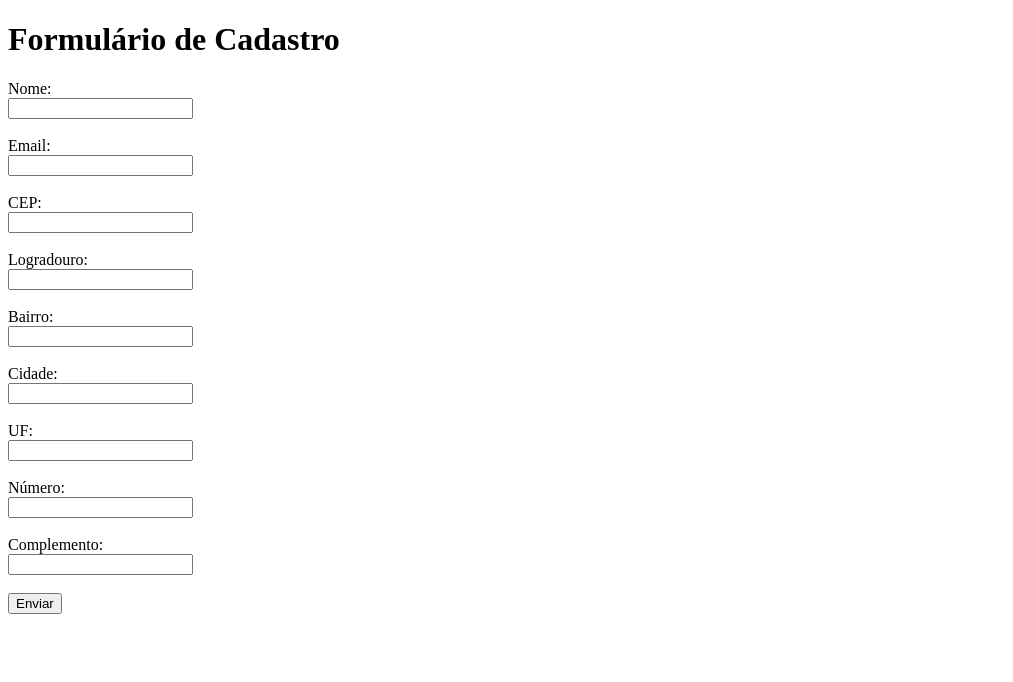
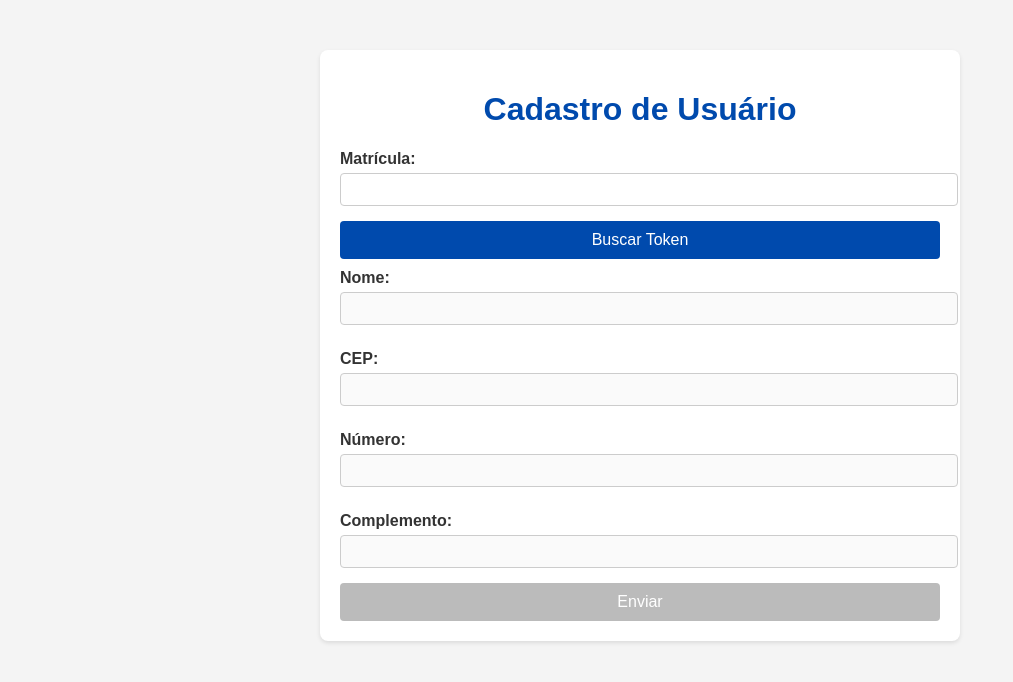
Before and after one commit to cassol-dev/dreamy-snowflake, a website: page index.html in a window 1280 px wide. Shown: the whole page, without its empty margins (0-1013 px from the left). Drawn offline with Linux system fonts and the light colour scheme.

Commit message:
implementar css cassol

```diff
--- a/index.html
+++ b/index.html
@@ -1,55 +1,35 @@
 <!DOCTYPE html>
-<html lang="en">
+<html lang="pt-BR">
   <head>
     <meta charset="UTF-8" />
     <meta name="viewport" content="width=device-width, initial-scale=1.0" />
-    <title>Formulário com Busca de CEP</title>
+    <title>Formulário Cassol Style</title>
+    <link rel="stylesheet" href="style.css" />
   </head>
   <body>
-    <h1>Formulário de Cadastro</h1>
-    <form id="registrationForm">
-      <label for="name">Nome:</label><br />
-      <input type="text" id="name" name="name" required /><br /><br />
+    <div class="container">
+      <h1 class="title">Cadastro de Usuário</h1>
+      <form id="registrationForm">
+        <label for="matricula">Matrícula:</label>
+        <input type="text" id="matricula" required />
+        <button type="button" id="buscarToken">Buscar Token</button>
 
-      <label for="email">Email:</label><br />
-      <input type="email" id="email" name="email" required /><br /><br />
+        <label for="nome">Nome:</label>
+        <input type="text" id="nome" readonly disabled />
 
-      <label for="cep">CEP:</label><br />
-      <input
-        type="text"
-        id="cep"
-        name="cep"
-        required
-        maxlength="8"
-        pattern="[0-9]{8}"
-      /><br /><br />
+        <label for="cep">CEP:</label>
+        <input type="text" id="cep" required disabled />
 
-      <label for="logradouro">Logradouro:</label><br />
-      <input
-        type="text"
-        id="logradouro"
-        name="logradouro"
-        readonly
-      /><br /><br />
+        <label for="numero">Número:</label>
+        <input type="text" id="numero" required disabled />
 
-      <label for="bairro">Bairro:</label><br />
-      <input type="text" id="bairro" name="bairro" readonly /><br /><br />
+        <label for="complemento">Complemento:</label>
+        <input type="text" id="complemento" disabled />
 
-      <label for="cidade">Cidade:</label><br />
-      <input type="text" id="cidade" name="cidade" readonly /><br /><br />
+        <div class="g-recaptcha" data-sitekey="YOUR_SITE_KEY_HERE"></div>
 
-      <label for="uf">UF:</label><br />
-      <input type="text" id="uf" name="uf" readonly /><br /><br />
-
-      <label for="numero">Número:</label><br />
-      <input type="text" id="numero" name="numero" required /><br /><br />
-
-      <label for="complemento">Complemento:</label><br />
-      <input type="text" id="complemento" name="complemento" /><br /><br />
-
-      <button type="submit">Enviar</button>
-    </form>
-
-    <script src="script.js"></script>
+        <button type="submit" id="enviarForm" disabled>Enviar</button>
+      </form>
+    </div>
   </body>
 </html>
--- a/script.js
+++ b/script.js
@@ -1,45 +1,47 @@
-document.getElementById("cep").addEventListener("blur", async function () {
-  const cep = this.value.replace(/\D/g, ""); // Remove qualquer caractere que não seja número
+document
+  .getElementById("buscarToken")
+  .addEventListener("click", async function () {
+    const matricula = document.getElementById("matricula").value;
 
-  if (cep.length === 8) {
+    if (!matricula) {
+      alert("Por favor, informe a matrícula.");
+      return;
+    }
+
     try {
-      const response = await fetch(`https://viacep.com.br/ws/${cep}/json/`);
+      const response = await fetch(
+        `https://sua-api.com/token?matricula=${matricula}`
+      );
       if (response.ok) {
         const data = await response.json();
+        document.getElementById("nome").value = data.nome; // Preenche o nome do usuário
+        sessionStorage.setItem("token", data.token); // Armazena o token para uso posterior
 
-        if (data.erro) {
-          alert("CEP não encontrado!");
-        } else {
-          document.getElementById("logradouro").value = data.logradouro;
-          document.getElementById("bairro").value = data.bairro;
-          document.getElementById("cidade").value = data.localidade;
-          document.getElementById("uf").value = data.uf;
-        }
+        // Libera os campos e o botão de envio
+        liberarFormulario();
       } else {
-        alert("Erro ao buscar CEP.");
+        alert("Matrícula não encontrada.");
       }
     } catch (error) {
-      alert("Erro ao conectar com a API de CEP.");
+      alert("Erro ao buscar o token.");
       console.error(error);
     }
-  } else {
-    alert("CEP inválido!");
-  }
-});
+  });
 
 document
   .getElementById("registrationForm")
   .addEventListener("submit", async function (event) {
-    event.preventDefault(); // Evita o envio padrão do formulário
+    event.preventDefault();
+
+    const token = sessionStorage.getItem("token");
+    if (!token) {
+      alert("Você precisa buscar o token antes de enviar o formulário.");
+      return;
+    }
 
     const formData = {
-      name: document.getElementById("name").value,
-      email: document.getElementById("email").value,
+      nome: document.getElementById("nome").value,
       cep: document.getElementById("cep").value,
-      logradouro: document.getElementById("logradouro").value,
-      bairro: document.getElementById("bairro").value,
-      cidade: document.getElementById("cidade").value,
-      uf: document.getElementById("uf").value,
       numero: document.getElementById("numero").value,
       complemento: document.getElementById("complemento").value,
     };
@@ -49,6 +51,7 @@ document
         method: "POST",
         headers: {
           "Content-Type": "application/json",
+          Authorization: `Bearer ${token}`,
         },
         body: JSON.stringify(formData),
       });
@@ -63,3 +66,11 @@ document
       console.error(error);
     }
   });
+
+function liberarFormulario() {
+  document.getElementById("nome").disabled = false;
+  document.getElementById("cep").disabled = false;
+  document.getElementById("numero").disabled = false;
+  document.getElementById("complemento").disabled = false;
+  document.getElementById("enviarForm").disabled = false;
+}
--- /dev/null
+++ b/style.css
@@ -0,0 +1,51 @@
+body {
+  font-family: "Arial", sans-serif;
+  background-color: #f4f4f4;
+  color: #333;
+  margin: 0;
+  padding: 0;
+}
+
+.container {
+  max-width: 600px;
+  margin: 50px auto;
+  padding: 20px;
+  background-color: white;
+  box-shadow: 0 2px 4px rgba(0, 0, 0, 0.1);
+  border-radius: 8px;
+}
+
+.title {
+  text-align: center;
+  color: #004aad; /* Cor inspirada no site Cassol */
+}
+
+form label {
+  display: block;
+  margin: 10px 0 5px;
+  font-weight: bold;
+}
+
+form input {
+  width: 100%;
+  padding: 8px;
+  margin-bottom: 15px;
+  border: 1px solid #ccc;
+  border-radius: 4px;
+}
+
+form button {
+  width: 100%;
+  padding: 10px;
+  background-color: #004aad;
+  color: white;
+  border: none;
+  border-radius: 4px;
+  cursor: pointer;
+  font-size: 16px;
+}
+
+form button:disabled {
+  background-color: #bbb;
+  cursor: not-allowed;
+}
```
Also changed, not shown: 1 other file.
